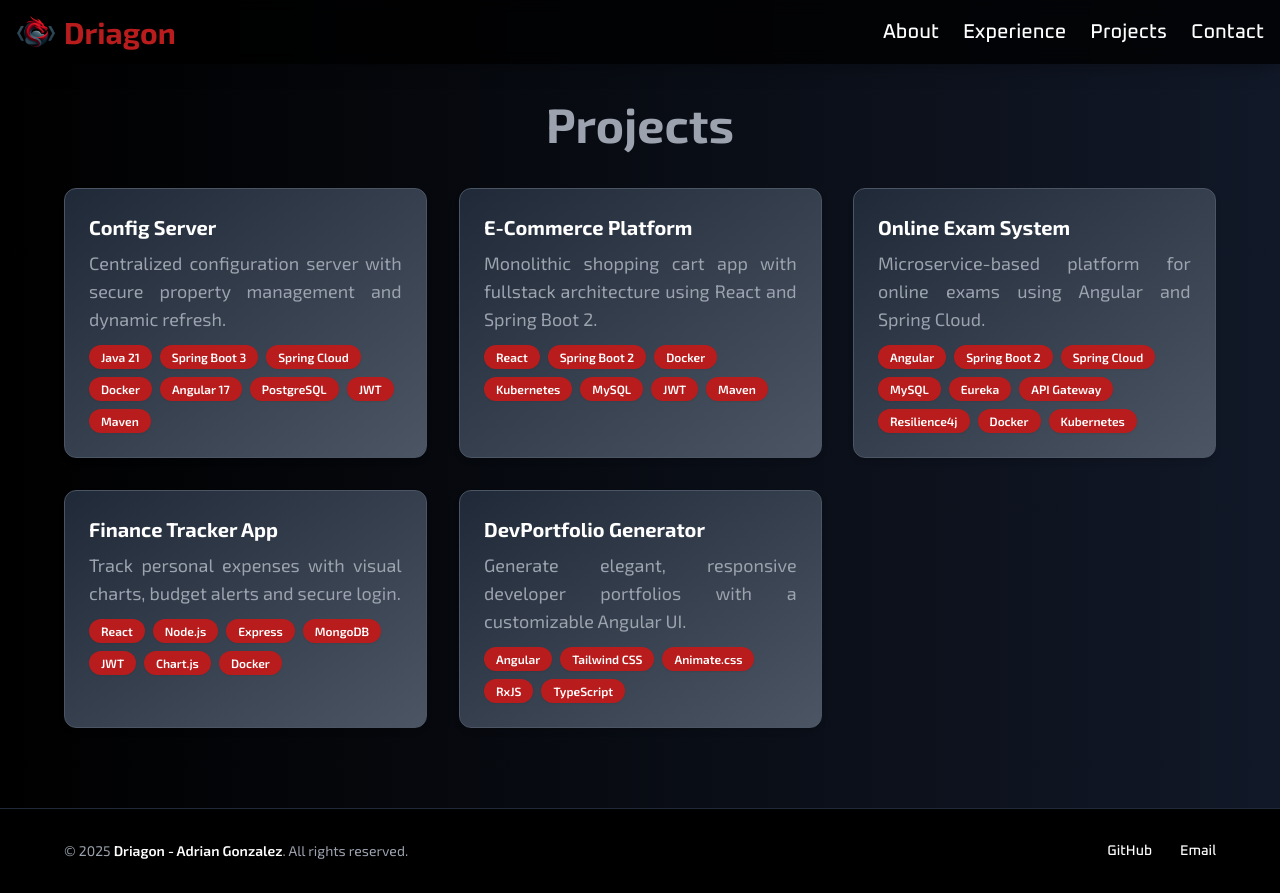
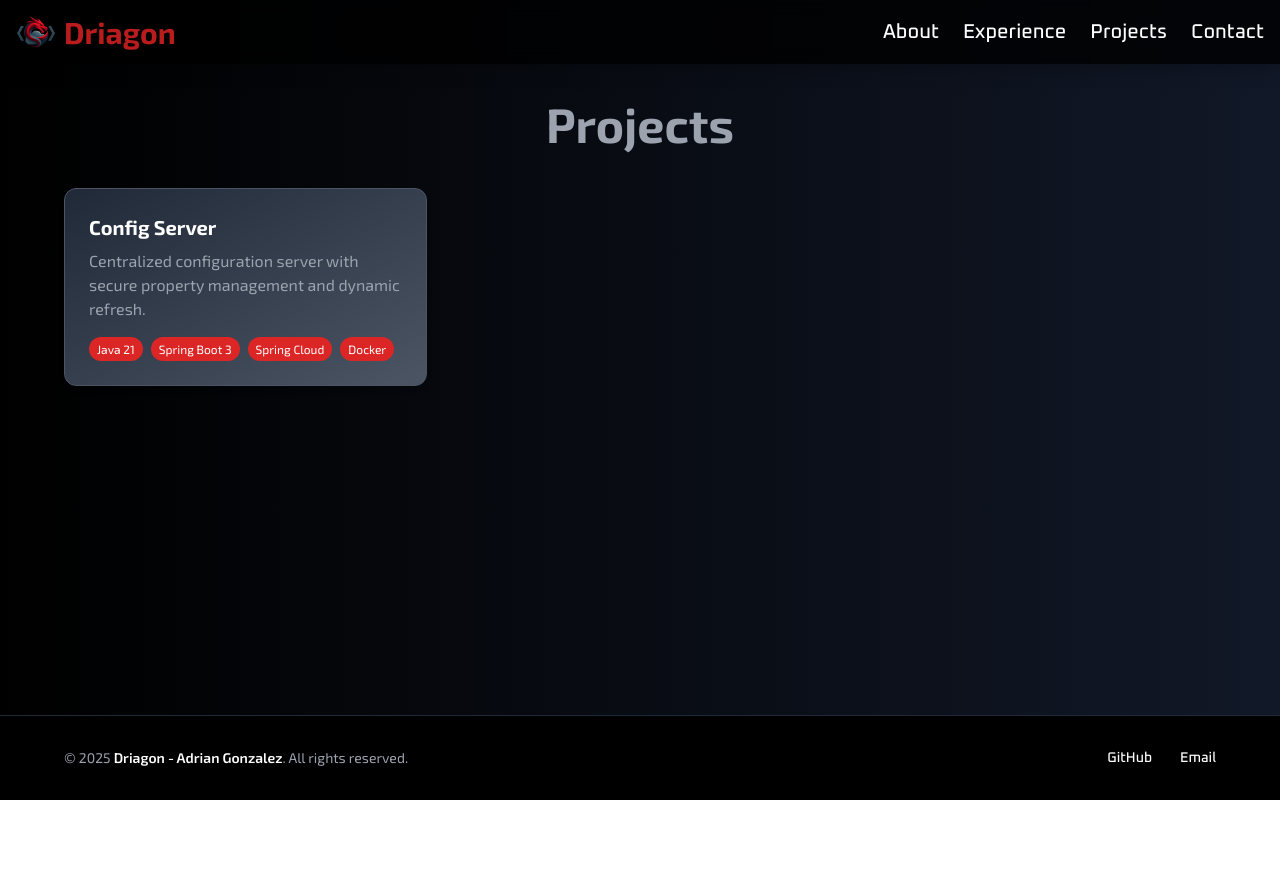
Before and after one commit to adriangonzalez-code/DriagonWebSite, an Angular app: page /projects in a window 1280 px wide. After the commit the page ends 800 px from the top, so only its background shows below. Built offline with nearby package versions, Linux system fonts and the light colour scheme.

Commit message:
Refactor project section layout and modal design; add new animations and update project details

```diff
--- a/src/app/data/project-list.ts
+++ b/src/app/data/project-list.ts
@@ -18,74 +18,5 @@ export const PROJECTS: Project[] = [
     ],
     github: 'https://github.com/adriangonzalez-code/ConfigServer',
     demo: ''
-  },
-  {
-    id: 'ecommerce-app',
-    name: 'E-Commerce Platform',
-    description: 'Monolithic shopping cart app with fullstack architecture using React and Spring Boot 2.',
-    overview: `This project is a classic shopping cart system featuring user authentication, product browsing, and order management. Built as a monolith with a responsive React frontend and a Spring Boot 2 backend, the app is containerized with Docker and deployable on Kubernetes. MySQL is used for persistent storage, and JWT is implemented for secure authentication.`,
-    technologies: [
-      'React', 'Spring Boot 2', 'Docker', 'Kubernetes', 'MySQL', 'JWT', 'Maven'
-    ],
-    image: 'assets/projects/ecommerce-thumb.png',
-    media: [
-      'assets/projects/ecommerce-home.png',
-      'assets/projects/ecommerce-cart.png',
-      'assets/projects/ecommerce-db.png'
-    ],
-    github: 'https://github.com/adriangonzalez-code/ecommerce-app',
-    demo: ''
-  },
-  {
-    id: 'exam-microservices',
-    name: 'Online Exam System',
-    description: 'Microservice-based platform for online exams using Angular and Spring Cloud.',
-    overview: `A robust microservice architecture for online testing, including services for users, students, exams, questions, responses, and course management. The system features an API Gateway, Eureka service registry, and resilience patterns using Resilience4j and Circuit Breaker. Each service is containerized with Docker and orchestrated with Kubernetes. Angular serves as the frontend client. Designed with scalability, fault tolerance, and domain separation in mind.`,
-    technologies: [
-      'Angular', 'Spring Boot 2', 'Spring Cloud', 'MySQL',
-      'Eureka', 'API Gateway', 'Resilience4j', 'Docker', 'Kubernetes'
-    ],
-    image: 'assets/projects/exam-thumb.png',
-    media: [
-      'assets/projects/exam-dashboard.png',
-      'assets/projects/exam-architecture.png',
-      'assets/projects/exam-gateway.png'
-    ],
-    github: 'https://github.com/adriangonzalez-code/exam-microservices',
-    demo: ''
-  },
-  {
-    id: 'finance-tracker',
-    name: 'Finance Tracker App',
-    description: 'Track personal expenses with visual charts, budget alerts and secure login.',
-    overview: `A single-page application that allows users to register, categorize, and track their daily expenses. Includes monthly budget alerts and pie/donut chart visualizations using Chart.js. React handles the frontend while Node.js and Express power the API, with MongoDB for persistence. JWT-based authentication and password hashing ensure secure sessions.`,
-    technologies: [
-      'React', 'Node.js', 'Express', 'MongoDB', 'JWT', 'Chart.js', 'Docker'
-    ],
-    image: 'assets/projects/finance-thumb.png',
-    media: [
-      'assets/projects/finance-dashboard.png',
-      'assets/projects/finance-charts.png',
-      'assets/projects/finance-categories.png'
-    ],
-    github: 'https://github.com/adriangonzalez-code/finance-tracker',
-    demo: ''
-  },
-  {
-    id: 'dev-portfolio-gen',
-    name: 'DevPortfolio Generator',
-    description: 'Generate elegant, responsive developer portfolios with a customizable Angular UI.',
-    overview: `An Angular-based web app designed to generate developer portfolios in minutes. Users can select layouts, colors, font styles, and tech stacks, preview live changes, and export the full HTML/CSS bundle. Features form validation, local storage persistence, Tailwind integration and animations via Animate.css. No backend required.`,
-    technologies: [
-      'Angular', 'Tailwind CSS', 'Animate.css', 'RxJS', 'TypeScript'
-    ],
-    image: 'assets/projects/portfolio-thumb.png',
-    media: [
-      'assets/projects/portfolio-layout.png',
-      'assets/projects/portfolio-builder.png'
-    ],
-    github: 'https://github.com/adriangonzalez-code/dev-portfolio-generator',
-    demo: ''
   }
-
 ];
--- a/src/app/pages/project/project.component.html
+++ b/src/app/pages/project/project.component.html
@@ -1,3 +1,4 @@
+<!-- PROJECTS SECTION -->
 <section id="projects" class="flex flex-col justify-center px-6 bg-gradient-to-r from-black to-gray-900 py-20 animate__animated animate__fadeIn">
   <header>
     <h2 class="text-5xl font-bold text-center mb-10 mt-5 animate__animated animate__zoomIn text-gray-400">
@@ -5,95 +6,76 @@
     </h2>
   </header>
   <div class="grid grid-cols-1 md:grid-cols-3 gap-8 max-w-6xl mx-auto">
+    <!-- Project Card -->
     <div *ngFor="let project of projects; let i = index"
          class="bg-gradient-to-br from-gray-800 to-gray-600 border border-gray-600 text-white rounded-xl p-6 shadow-md hover:shadow-lg transition transform hover:-translate-y-1 cursor-pointer opacity-0 animate-zoomFromBack"
          [style.animationDelay]="(i * 0.2) + 's'"
          (click)="openModal(project)">
-    <h3 class="font-bold mb-2 text-xl">{{ project.name }}</h3>
-      <p class="text-gray-400 text-lg mb-3 text-justify">{{ project.description }}</p>
-      <div class="flex flex-wrap gap-2 text-red-500 text-sm font-mono">
-        <span *ngFor="let tech of project.technologies"
-              class="bg-red-700 text-white px-3 py-1 rounded-full text-xs font-semibold shadow-sm">
+
+      <!-- Card Header -->
+      <h3 class="font-bold mb-2 text-xl">{{ project.name }}</h3>
+      <p class="text-gray-400 line-clamp-3">{{ project.description }}</p>
+
+      <!-- Technologies -->
+      <div class="flex flex-wrap gap-2 mt-4 text-xs">
+        <span *ngFor="let tech of project.technologies.slice(0, 4)"
+              class="bg-red-600 rounded-full px-2 py-1">
           {{ tech }}
         </span>
       </div>
     </div>
   </div>
+</section>
 
-  <!-- Modal -->
-  <div *ngIf="selectedProject"
-       class="fixed inset-0 bg-black/80 backdrop-blur-sm z-[100] flex items-center justify-center px-4 animate__animated animate__fadeIn animate__faster"
-       role="dialog" aria-modal="true" aria-labelledby="projectTitle">
+<!-- Modal -->
+<div *ngIf="selectedProject"
+     class="fixed inset-0 bg-black bg-opacity-80 flex items-center justify-center z-[1000] p-4"
+     [ngClass]="{'animate-fadeIn': opening, 'animate-fadeOut': closing}"
+     (click)="closeModal()">
 
+  <!-- Modal Content -->
+  <div class="bg-gradient-to-br from-gray-800 to-black border-2 border-red-700 text-white rounded-2xl shadow-2xl w-full max-w-4xl max-h-[90vh] flex flex-col"
+       [ngClass]="{'animate-zoomFromBack': opening, 'animate-zoomToBack': closing}"
+       (click)="$event.stopPropagation()">
 
-  <div class="bg-white text-gray-900 max-w-3xl w-full rounded-2xl p-6 shadow-2xl overflow-y-auto max-h-[90vh] relative
-            animate__animated"
-         [ngClass]="{
-       'animate__fadeInDown animate__faster': opening,
-       'animate__fadeOutUp animate__faster': closing
-     }">
-      <div class="flex justify-between items-center mb-4">
-        <h3 id="projectTitle" class="text-2xl font-bold">{{ selectedProject.name }}</h3>
-        <button (click)="closeModal()"
-                class="text-gray-600 hover:text-red-600 text-2xl font-bold transition"
-                aria-label="Close modal">
-          &times;
-        </button>
-      </div>
+    <!-- Header -->
+    <header class="flex items-center justify-between p-4 border-b border-gray-700">
+      <h3 class="text-2xl font-bold">{{ selectedProject.name }}</h3>
+      <button (click)="closeModal()" class="text-gray-400 hover:text-white transition text-3xl leading-none">&times;</button>
+    </header>
 
-      <p class="mb-4 text-gray-700 text-justify">{{ selectedProject.overview }}</p>
+    <!-- Body -->
+    <main class="flex-1 overflow-y-auto p-6">
+      <div class="flex flex-col md:flex-row gap-6">
 
-      <h4 class="text-lg font-semibold text-red-600 mt-4">Tech Stack</h4>
-      <div class="flex flex-wrap gap-2 mt-2 mb-6">
-      <span *ngFor="let tech of selectedProject.technologies"
-            class="bg-red-100 text-red-800 px-3 py-1 rounded-full text-sm font-medium">
-        {{ tech }}
-      </span>
-      </div>
-
-      <ng-container *ngIf="selectedProject.media && selectedProject.media.length">
-        <h4 class="text-lg font-semibold text-red-600 mb-2">Gallery</h4>
-
-        <!-- Carrusel -->
-        <div class="relative w-full rounded-xl shadow-lg mb-6">
-          <div class="flex items-center justify-center bg-gradient-to-br from-black to-gray-900 min-h-[300px] rounded-xl">
-          <div class="relative w-full h-[400px]">
-              <img *ngFor="let img of selectedProject.media; let i = index"
-                   [src]="img"
-                   [alt]="'Screenshot ' + (i + 1) + ' of ' + selectedProject.name"
-                   class="absolute top-0 left-0 w-full h-full object-contain rounded transition-opacity duration-500 ease-in-out"
-                   [ngClass]="{
-         'opacity-100 z-10': currentSlide === i,
-         'opacity-0 z-0': currentSlide !== i
-       }"
-                   loading="lazy" />
-            </div>
+        <!-- Left: Image & Links -->
+        <div class="w-full md:w-1/3">
+          <div *ngIf="selectedProject.media && selectedProject.media.length > 0" class="mb-4 relative">
+            <img [src]="selectedProject.media[currentSlide]" alt="{{ selectedProject.name }} screenshot" class="rounded-lg w-full">
+            <button *ngIf="selectedProject.media.length > 1" (click)="prevSlide()" class="absolute left-2 top-1/2 -translate-y-1/2 bg-black bg-opacity-50 p-2 rounded-full hover:bg-opacity-75 transition">&lt;</button>
+            <button *ngIf="selectedProject.media.length > 1" (click)="nextSlide()" class="absolute right-2 top-1/2 -translate-y-1/2 bg-black bg-opacity-50 p-2 rounded-full hover:bg-opacity-75 transition">&gt;</button>
           </div>
 
-          <!-- Flechas -->
-          <button *ngIf="selectedProject.media.length > 1"
-                  (click)="prevSlide()"
-                  class="absolute top-1/2 left-4 transform -translate-y-1/2 bg-black/60 hover:bg-black/80 text-white px-4 py-2 rounded-full z-10 text-5xl">
-            ‹
-          </button>
-          <button *ngIf="selectedProject.media.length > 1"
-                  (click)="nextSlide()"
-                  class="absolute top-1/2 right-4 transform -translate-y-1/2 bg-black/60 hover:bg-black/80 text-white px-4 py-2 rounded-full z-10 text-5xl">
-          ›
-          </button>
+          <div class="flex space-x-4">
+            <a *ngIf="selectedProject.github" [href]="selectedProject.github" target="_blank" class="flex items-center space-x-2 text-white hover:text-red-500 transition">
+              <fa-icon [icon]="faGithub"></fa-icon>
+              <span>GitHub</span>
+            </a>
+            <a *ngIf="selectedProject.demo" [href]="selectedProject.demo" target="_blank" class="text-white hover:text-red-500 transition">Demo</a>
+          </div>
         </div>
-      </ng-container>
 
-      <div class="flex gap-4">
-        <button *ngIf="selectedProject.github"
-                (click)="openInNewTab(selectedProject.github)"
-                class="inline-flex items-center gap-2 px-4 py-2 bg-black text-white rounded hover:bg-gray-800 transition text-sm font-semibold shadow-sm"
-                type="button"
-                aria-label="Open GitHub repository">
-          <fa-icon [icon]="faGithub"></fa-icon>
-          View on GitHub
-        </button>
+        <!-- Right: Details -->
+        <div class="w-full md:w-2/3">
+          <p class="mb-4 text-gray-300 text-justify">{{ selectedProject.overview }}</p>
+          <div class="flex flex-wrap gap-2">
+              <span *ngFor="let tech of selectedProject.technologies" class="bg-gray-700 rounded-full px-3 py-1 text-sm">
+                  {{ tech }}
+              </span>
+          </div>
+        </div>
+
       </div>
-    </div>
+    </main>
   </div>
-</section>
+</div>
```
Also changed, not shown: src/app/pages/project/project.component.ts (+5 -6 lines), tailwind.config.js (+22 -1 lines).
